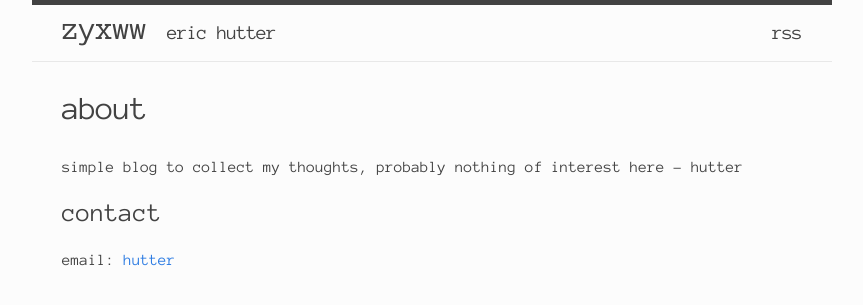
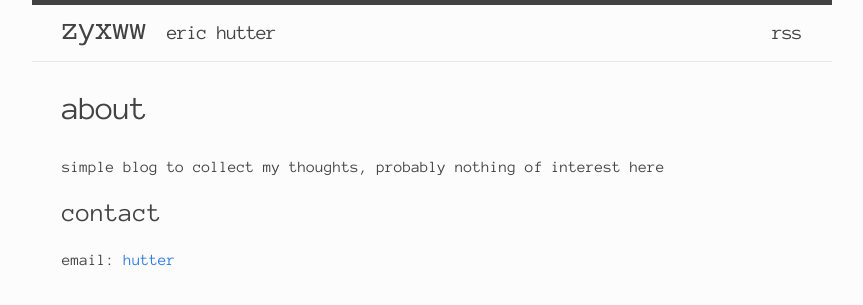
Before and after one commit to huttereg/huttereg.github.io, a Jekyll site: the page built from about.md, in a window 1280 px wide. Shown: the top 305 px of the page, without its empty margins (208-1071 px from the left). Built offline with Jekyll 4.4.1, drawn with Linux system fonts in a browser that asks for light colours.

Commit message:
removed name from description. looked weird

```diff
--- a/_config.yml
+++ b/_config.yml
@@ -1,6 +1,6 @@
 # Site settings
 title: zyxww
-description: "simple blog to collect my thoughts, probably nothing of interest here - hutter"
+description: "simple blog to collect my thoughts, probably nothing of interest here"
 baseurl: ""
 url: "http://zyxww.xyz"
 
```
